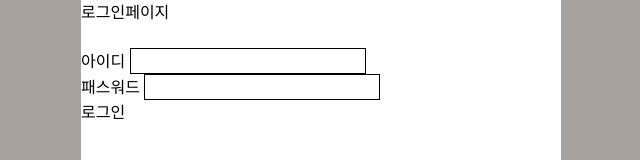
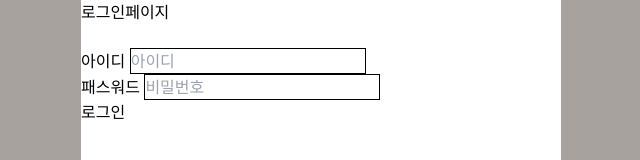
Before and after one commit to asdkim2130/front-practice, a Next.js app: page /assignments/login in a window 1280 px wide. Shown: the top 160 px of the page, without its empty margins (319-959 px from the left). Built offline with nearby package versions, Linux system fonts and the light colour scheme.

Commit message:
feat. HTML 추가기능

```diff
--- a/src/app/assignments/login/page.tsx
+++ b/src/app/assignments/login/page.tsx
@@ -16,12 +16,19 @@ export default function LoginPage() {
       <br></br>
       <form action={handleSubmit}>
         <label>아이디 </label>
-        <input type="text" name="id" className="border border-black" />
+        <input
+          type="text"
+          name="id"
+          required
+          placeholder="아이디"
+          className="border border-black"
+        />
         <br></br>
         <label> 패스워드 </label>
         <input
           type="password"
           name="password"
+          placeholder="비밀번호"
           className="border border-black"
         />
         <br></br>
```
